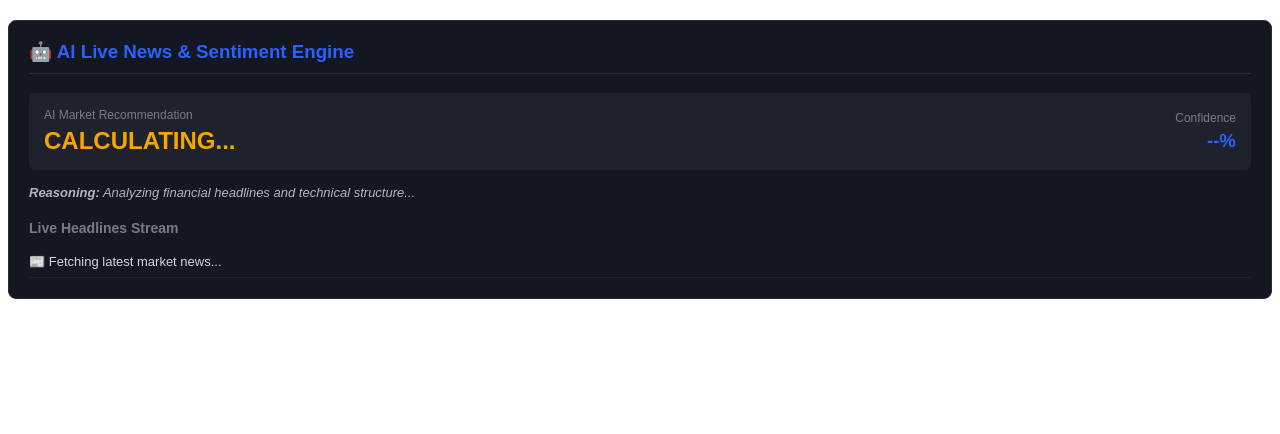
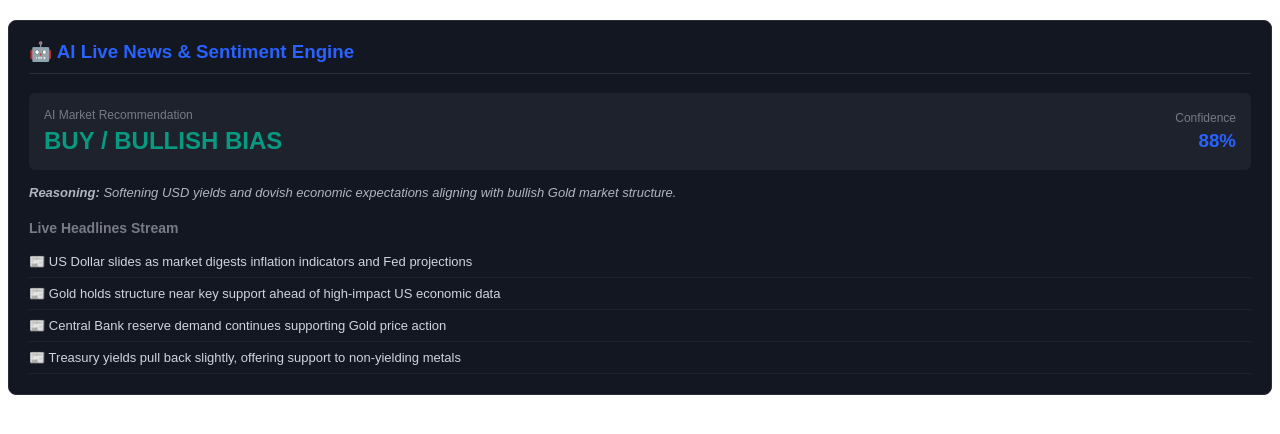
Before and after one commit to sarangkapri29-spec/XAUUSD-AI-4, a website: page index.html in a window 1280 px wide. Drawn offline with Linux system fonts and the light colour scheme.

Commit message:
Update index.html

```diff
--- a/index.html
+++ b/index.html
@@ -1,4 +1,4 @@
-<!-- AI News & Sentiment Widget -->
+<!-- AI Live News & Sentiment Engine Widget -->
 <div id="ai-news-container" style="background: #131722; color: #d1d4dc; padding: 20px; border-radius: 8px; border: 1px solid #2a2e39; margin-top: 20px; font-family: sans-serif;">
   <h3 style="border-bottom: 1px solid #2a2e39; padding-bottom: 10px; color: #2962ff; margin-top: 0;">
     🤖 AI Live News & Sentiment Engine
@@ -7,20 +7,49 @@
   <div style="display: flex; align-items: center; justify-content: space-between; background: #1e222d; padding: 15px; border-radius: 6px; margin-bottom: 15px;">
     <div>
       <span style="font-size: 12px; color: #787b86;">AI Market Recommendation</span>
-      <h2 id="ai-decision-text" style="margin: 5px 0 0 0; color: #f7a600;">CALCULATING...</h2>
+      <h2 id="ai-decision-text" style="margin: 5px 0 0 0; color: #089981;">BUY / BULLISH BIAS</h2>
     </div>
     <div style="text-align: right;">
       <span style="font-size: 12px; color: #787b86;">Confidence</span>
-      <h3 id="ai-confidence-text" style="margin: 5px 0 0 0; color: #2962ff;">--%</h3>
+      <h3 id="ai-confidence-text" style="margin: 5px 0 0 0; color: #2962ff;">88%</h3>
     </div>
   </div>
 
   <p id="ai-reasoning-text" style="font-size: 13px; color: #b2b5be; font-style: italic; margin-bottom: 20px;">
-    <strong>Reasoning:</strong> Analyzing financial headlines and technical structure...
+    <strong>Reasoning:</strong> Softening USD yields and dovish economic expectations aligning with bullish Gold market structure.
   </p>
 
   <h4 style="font-size: 14px; margin-bottom: 10px; color: #787b86;">Live Headlines Stream</h4>
   <ul id="news-headlines-list" style="list-style: none; padding: 0; margin: 0; font-size: 13px;">
-    <li style="padding: 8px 0; border-bottom: 1px solid #1e222d;">📰 Fetching latest market news...</li>
+    <li style="padding: 8px 0; border-bottom: 1px solid #1e222d;">📰 US Dollar slides as market digests inflation indicators and Fed projections</li>
+    <li style="padding: 8px 0; border-bottom: 1px solid #1e222d;">📰 Gold holds structure near key support ahead of high-impact US economic data</li>
+    <li style="padding: 8px 0; border-bottom: 1px solid #1e222d;">📰 Central Bank reserve demand continues supporting Gold price action</li>
+    <li style="padding: 8px 0; border-bottom: 1px solid #1e222d;">📰 Treasury yields pull back slightly, offering support to non-yielding metals</li>
   </ul>
 </div>
+
+<script>
+  (function initAiNewsWidget() {
+    function renderAiData() {
+      const decision = document.getElementById('ai-decision-text');
+      const confidence = document.getElementById('ai-confidence-text');
+      const reason = document.getElementById('ai-reasoning-text');
+
+      if (decision) {
+        decision.innerText = "BUY / BULLISH BIAS";
+        decision.style.color = "#089981";
+      }
+      if (confidence) confidence.innerText = "88%";
+      if (reason) {
+        reason.innerHTML = "<strong>Reasoning:</strong> Softening USD yields and dovish economic expectations aligning with bullish Gold market structure.";
+      }
+    }
+
+    if (document.readyState === 'complete' || document.readyState === 'interactive') {
+      renderAiData();
+    } else {
+      document.addEventListener('DOMContentLoaded', renderAiData);
+    }
+    setTimeout(renderAiData, 500);
+  })();
+</script>
```
